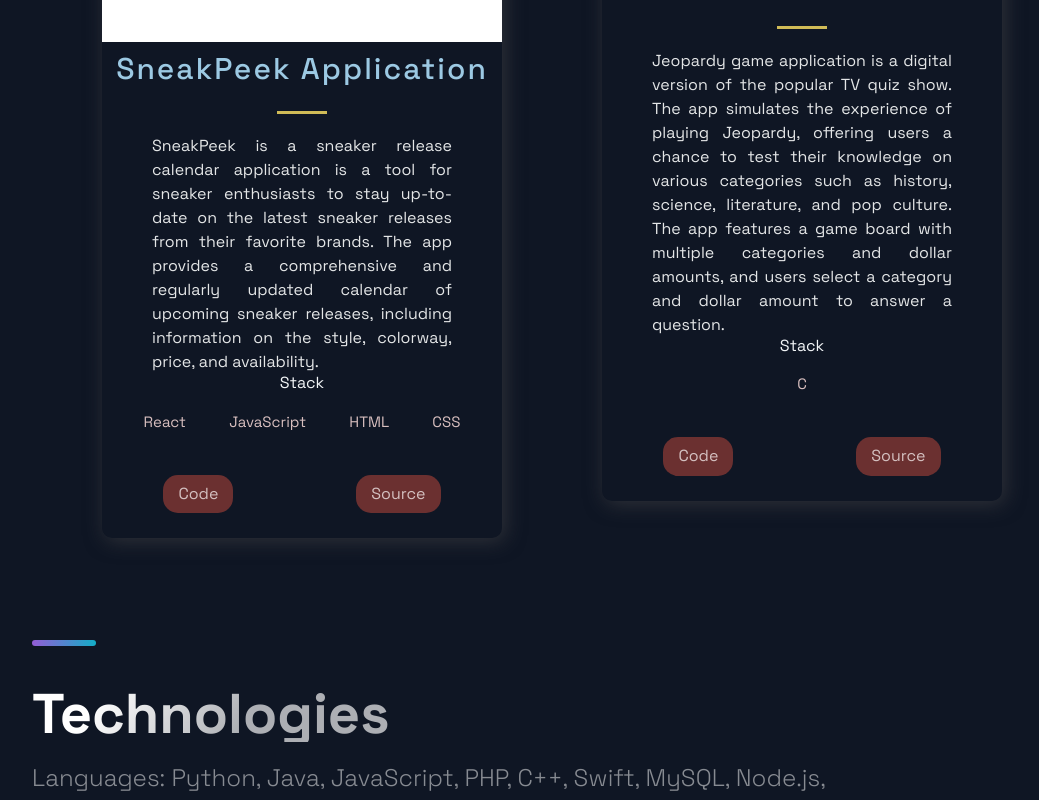
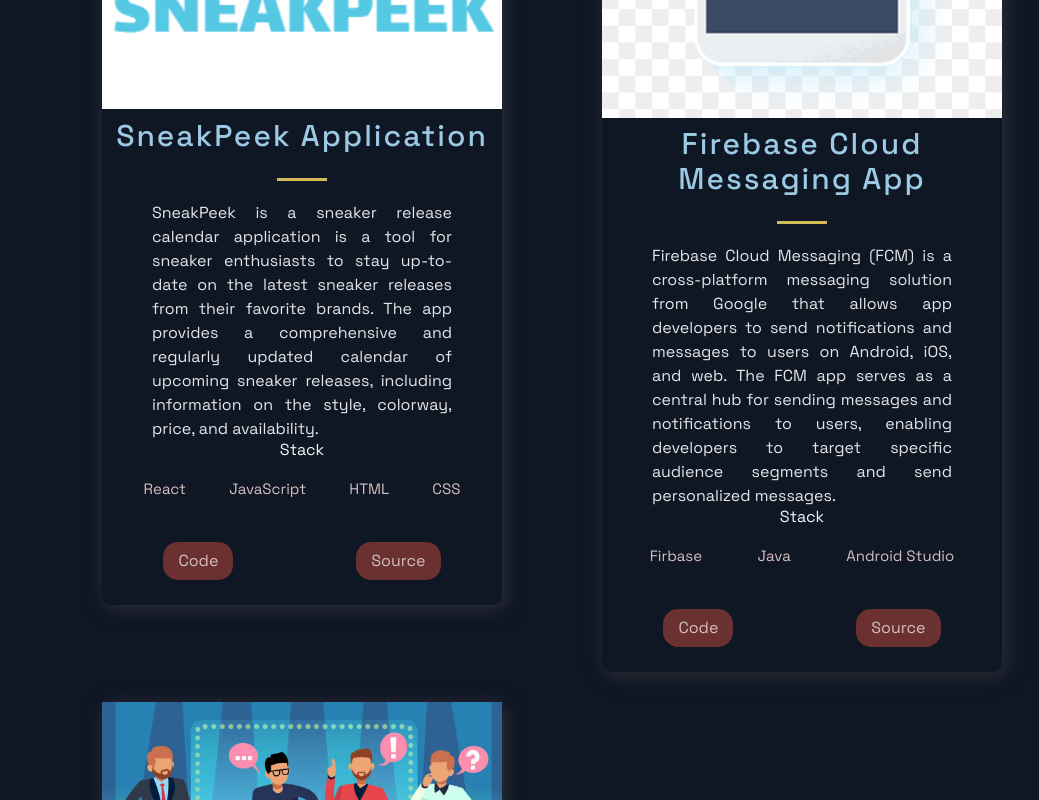
Before and after one commit to JJ0304/Portfolio_Website, a Next.js app: page / in a window 1280 px wide. Shown: the part 2160-2960 px from the top of the page, without its empty margins (88-1127 px from the left). Built offline with nearby package versions, Linux system fonts and the light colour scheme.

Commit message:
Update constants.js

```diff
--- a/src/constants/constants.js
+++ b/src/constants/constants.js
@@ -27,6 +27,15 @@
     id: 2,
   },
   {
+    title: 'Firebase Cloud Messaging App',
+    description: "Firebase Cloud Messaging (FCM) is a cross-platform messaging solution from Google that allows app developers to send notifications and messages to users on Android, iOS, and web. The FCM app serves as a central hub for sending messages and notifications to users, enabling developers to target specific audience segments and send personalized messages.",
+    image: '/images/5.png',
+    tags: ['Firbase', 'Java', 'Android Studio' ],
+    source: 'https://google.com',
+    visit: 'https://google.com',
+    id: 3,
+  },
+  {
     title: 'Jeopardy Application',
     description: "Jeopardy game application is a digital version of the popular TV quiz show. The app simulates the experience of playing Jeopardy, offering users a chance to test their knowledge on various categories such as history, science, literature, and pop culture. The app features a game board with multiple categories and dollar amounts, and users select a category and dollar amount to answer a question.",
     image: '/images/4.jpg',
```
